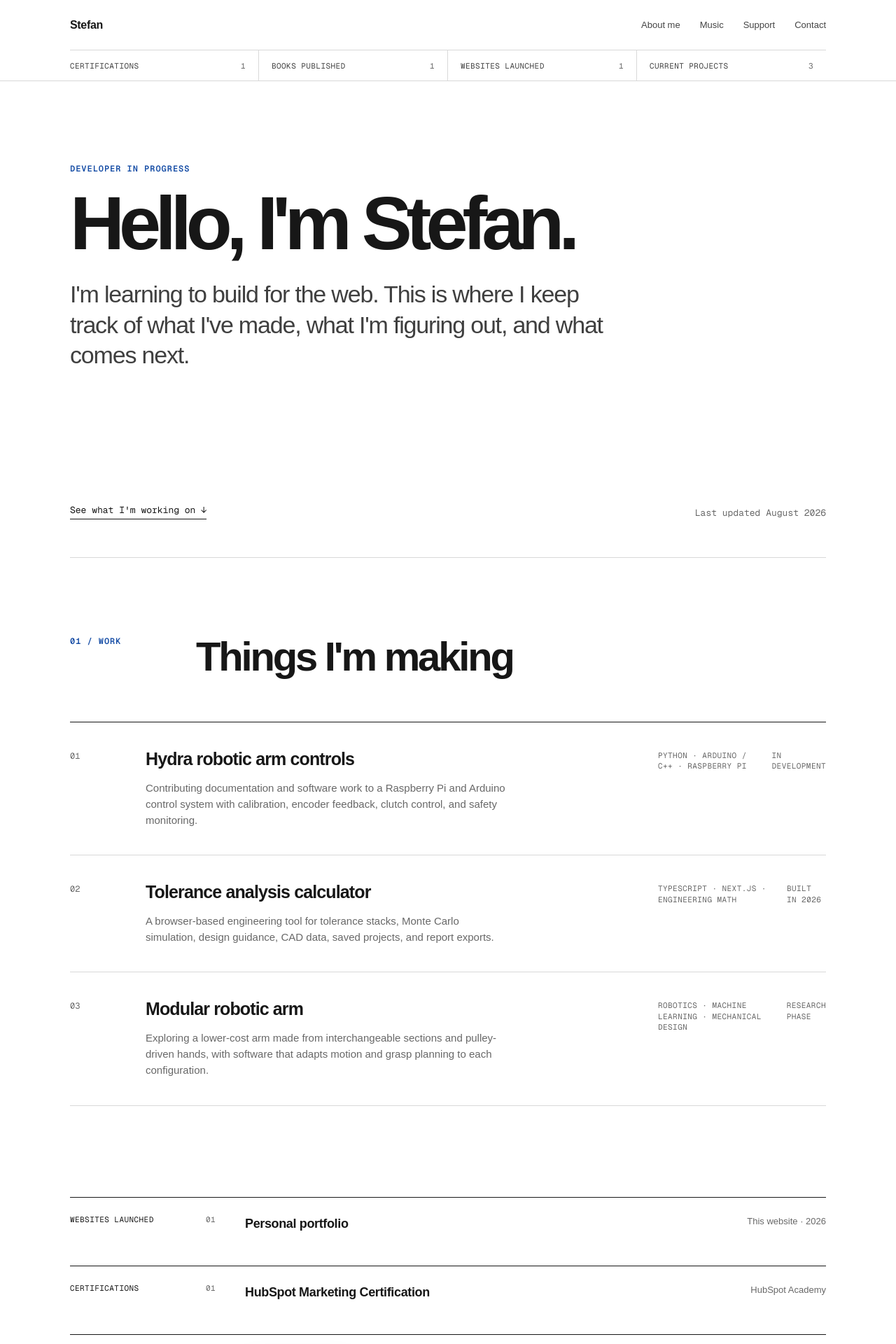
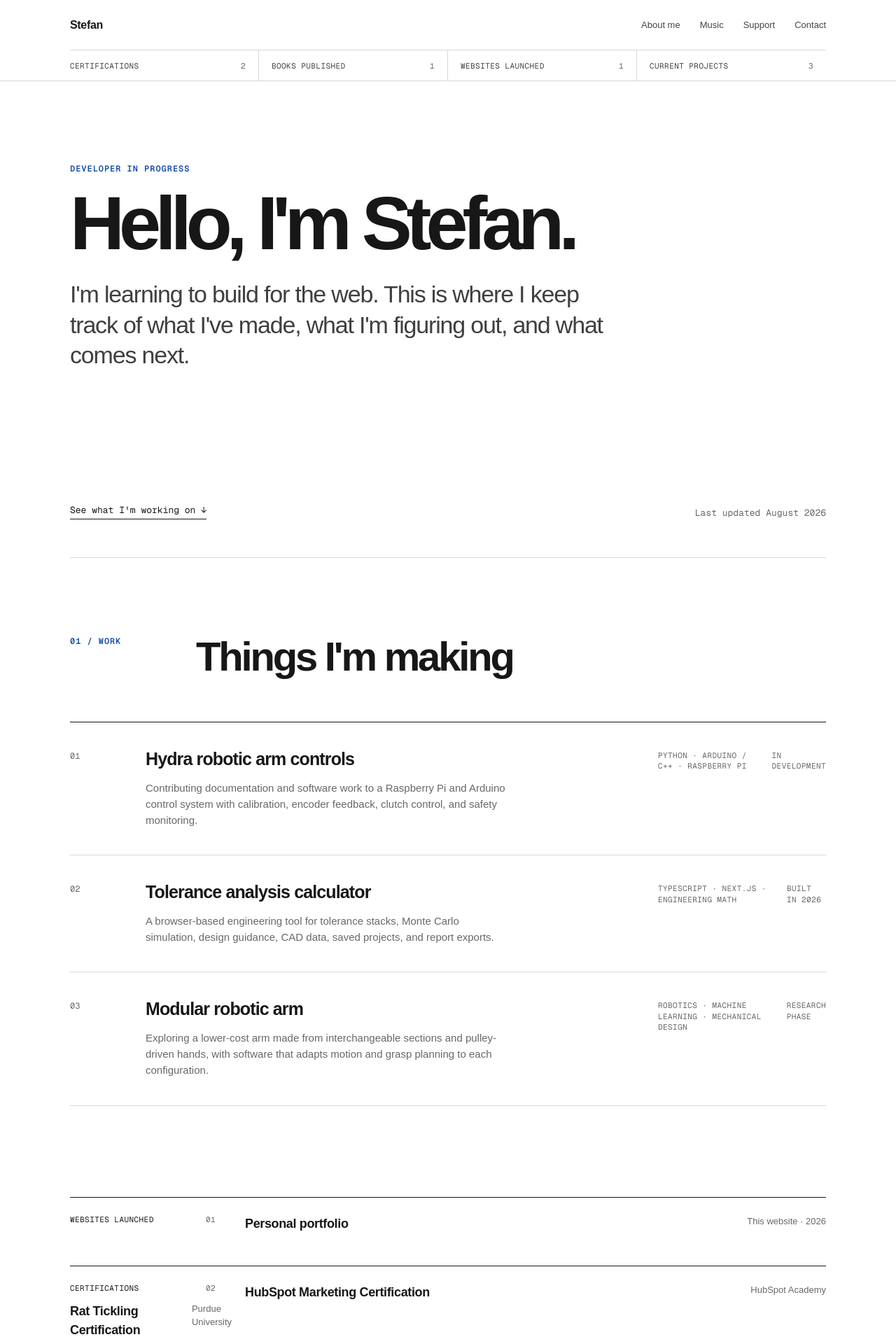
Before and after one commit to WHYDOESTHISWORLDEXIST/stefan-portfolio, a Next.js app: page / in a window 1280 px wide. Shown: the top 1920 px of the page at 70% size. Built offline with nearby package versions, Linux system fonts and the light colour scheme.

Commit message:
Add Purdue rat tickling certification

```diff
--- a/app/page.tsx
+++ b/app/page.tsx
@@ -28,7 +28,7 @@ export default function Home() {
       </nav>
       <div className="topicBar" aria-label="Portfolio topics">
         <div className="shell topicBarInner">
-          <a href="#certifications"><span>Certifications</span><strong>1</strong></a>
+          <a href="#certifications"><span>Certifications</span><strong>2</strong></a>
           <a href="#books"><span>Books published</span><strong>1</strong></a>
           <a href="#websites"><span>Websites launched</span><strong>1</strong></a>
           <a href="#projects"><span>Current projects</span><strong>3</strong></a>
@@ -65,8 +65,9 @@ export default function Home() {
           <div className="recordEntry"><strong>Personal portfolio</strong><span>This website · 2026</span></div>
         </div>
         <div className="recordBlock" id="certifications">
-          <div className="recordTitle"><p>Certifications</p><span>01</span></div>
+          <div className="recordTitle"><p>Certifications</p><span>02</span></div>
           <div className="recordEntry"><strong>HubSpot Marketing Certification</strong><span>HubSpot Academy</span></div>
+          <div className="recordEntry"><strong>Rat Tickling Certification</strong><span>Purdue University</span></div>
         </div>
         <div className="recordBlock" id="books">
           <div className="recordTitle"><p>Books published</p><span>01</span></div>
```
